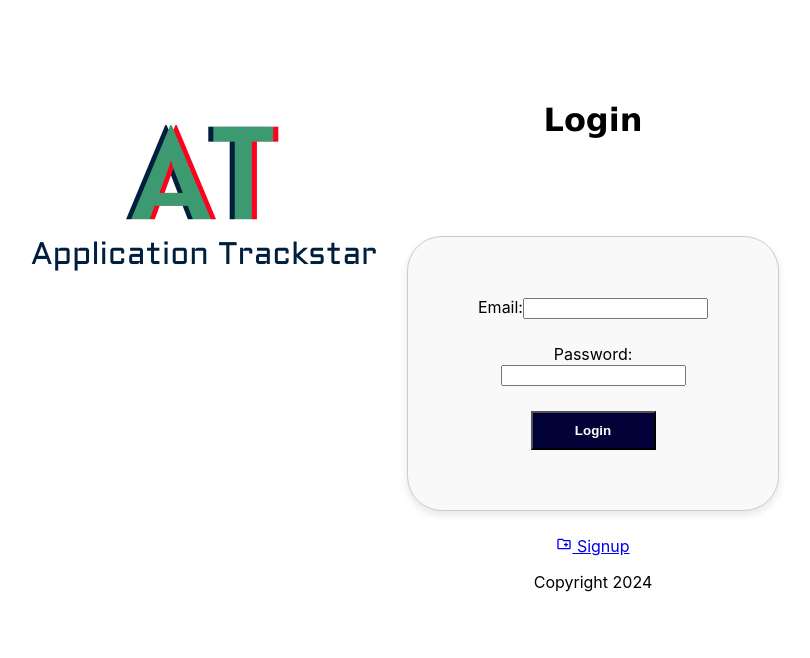
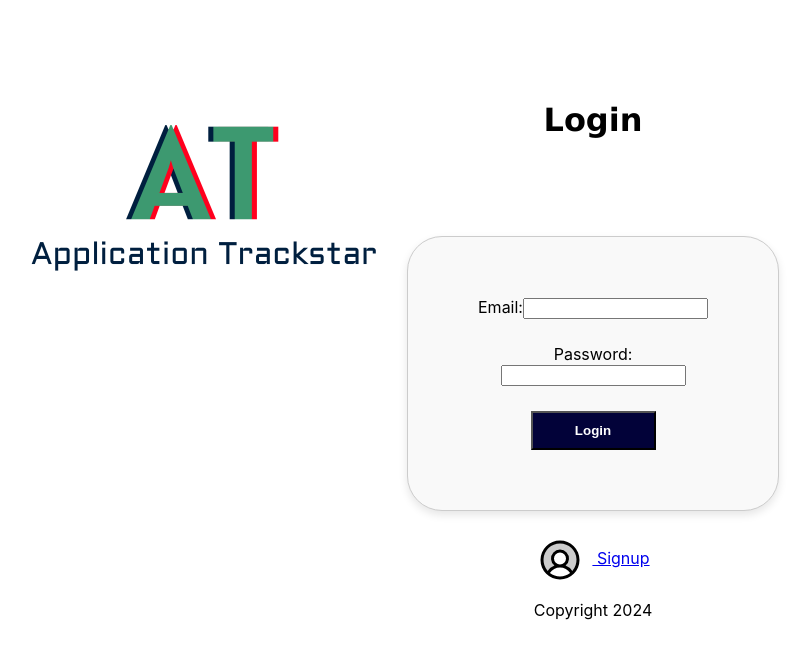
Before and after one commit to TomG87/application_frontend, a React (Create React App) app: page /login in a window 1280 px wide. Shown: the top 658 px of the page, without its empty margins (47-857 px from the left). Built offline with nearby package versions, Linux system fonts and the light colour scheme.

Commit message:
add CSS styling to increase icon size for improved visual appearance

```diff
--- a/src/App.css
+++ b/src/App.css
@@ -171,3 +171,10 @@ text-align: center;
     vertical-align: middle;
     color: black
   }
+
+  .signup-icon{
+    margin-right: 8px;
+    font-size: 3em;
+    vertical-align: middle;
+    color: black
+  }
--- a/src/Login.jsx
+++ b/src/Login.jsx
@@ -3,7 +3,7 @@ import React from "react";
 import "./App.css";
 import { useState } from "react";
 import { Link } from "react-router-dom";
-import { MdOutlineCreateNewFolder } from "react-icons/md";
+import { PiUserCircleDuotone } from "react-icons/pi";
 
 export function Login() {
   const [errors, setErrors] = useState([]);
@@ -82,7 +82,7 @@ export function Login() {
       <br></br>
       <div className="register-link">
         <Link to="/register">
-          <MdOutlineCreateNewFolder className="signup-icon" /> Signup
+          <PiUserCircleDuotone className="signup-icon" /> Signup
         </Link>
       </div>
     </div>
```
